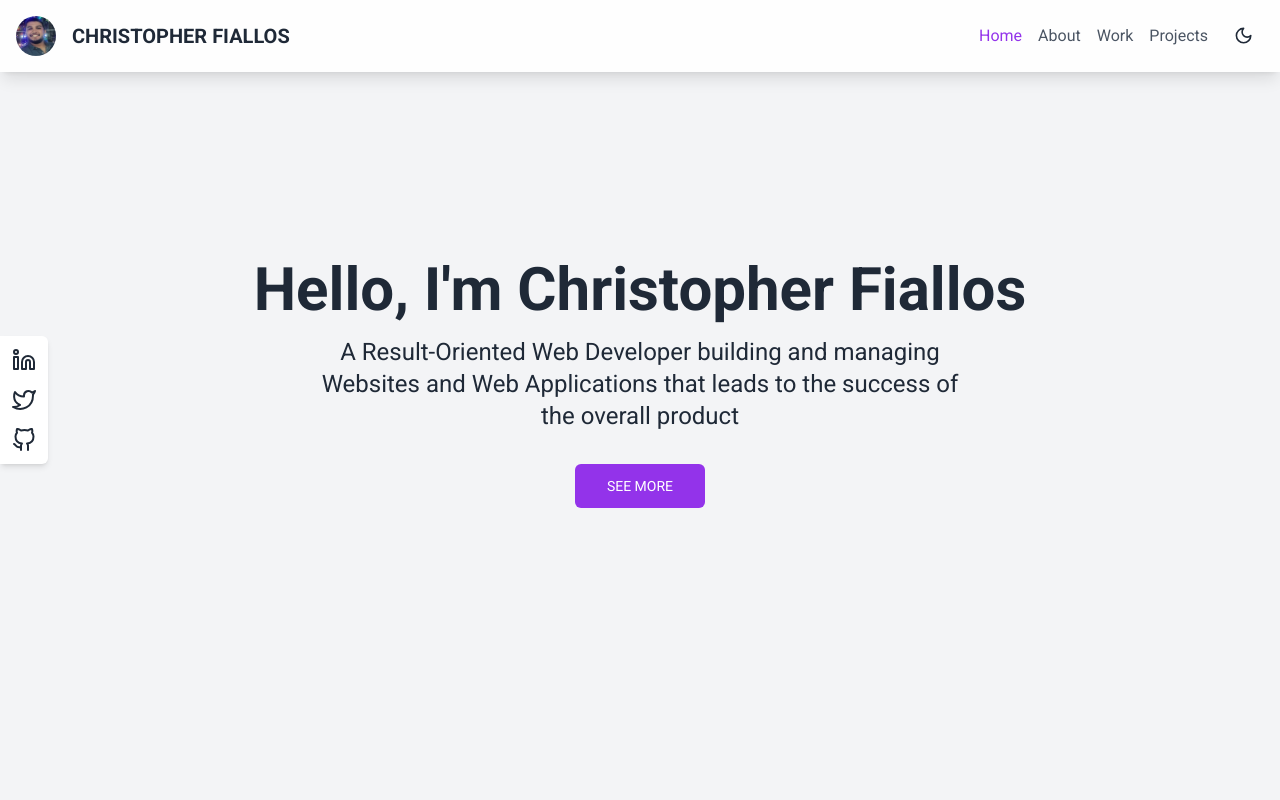
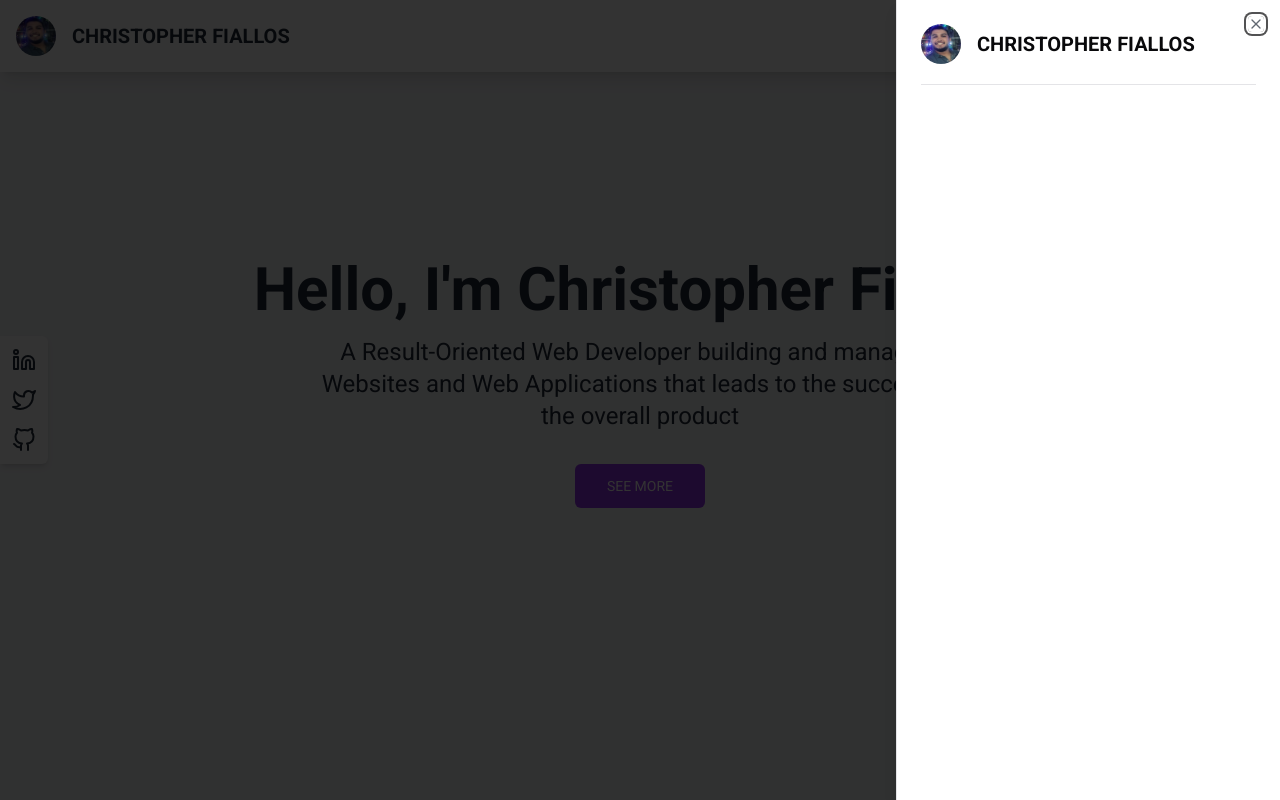
Before and after one commit to Athroscf/portfolio-2.0, a Next.js app: page / in a window 1280 px wide. Both pictures are taken after a click on the button "Home". Shown: the part 72-872 px from the top of the page. Built offline with nearby package versions, Linux system fonts and the light colour scheme.

Commit message:
feat: added separator and sheet components from shadcn-ui. Fixed links in modal.

```diff
--- a/package.json
+++ b/package.json
@@ -13,7 +13,9 @@
     "prepare": "husky"
   },
   "dependencies": {
+    "@radix-ui/react-dialog": "^1.1.2",
     "@radix-ui/react-icons": "^1.3.0",
+    "@radix-ui/react-separator": "^1.1.0",
     "@radix-ui/react-slot": "^1.1.0",
     "class-variance-authority": "^0.7.0",
     "clsx": "^2.1.1",
--- a/src/app/components/Header.tsx
+++ b/src/app/components/Header.tsx
@@ -1,13 +1,13 @@
 "use client";
 
-import Link from "next/link";
 import Image from "next/image";
 import { ThemeToggle } from "../theme-toggle";
-import { Button } from "@/components/ui/button";
 import { MenuIcon, XIcon } from "lucide-react";
 import { useState } from "react";
 import { useActiveSection } from "../context-provider";
 import { useTheme } from "../theme-provider";
+import { Sheet, SheetClose, SheetContent, SheetHeader, SheetTitle, SheetTrigger } from "@/components/ui/sheet";
+import { Separator } from "@/components/ui/separator";
 
 const Header = () => {
   const [isMenuOpen, setIsMenuOpen] = useState<boolean>();
@@ -21,22 +21,17 @@
       <div className="container mx-auto px-4 py-4">
         <nav className="flex items-center justify-between">
           <div className="flex items-center space-x-4">
-            <div className="h-10 w-10" style={{ position: "relative", aspectRatio: "16/9" }}>
-              <Image
-                src="/profile.png"
-                alt="Christopher Fiallos"
-                className="h-10 w-10 rounded-full"
-                fill
-              />
-            </div>
-            <span className="text-xl font-bold">CHRISTOPHER FIALLOS</span>
+            <Profile />
           </div>
           <div className="flex items-center space-x-4">
             <ul className="hidden space-x-4 md:flex">
               {sections.map((section, index) => (
                 <button
                   key={`${index}-{section}`}
-                  onClick={() => scrollTo(section)}
+                  onClick={() => {
+                    setIsMenuOpen(!isMenuOpen);
+                    scrollTo(section);
+                  }}
                   className={`capitalize ${activeSection === section ? "text-purple-600" : theme === "dark" ? "text-gray-300" : "text-gray-600"} transition-colors hover:text-purple-600`}
                 >
                   {section}
@@ -44,35 +39,61 @@
               ))}
             </ul>
             <ThemeToggle />
-            <div className="md:hidden">
-              <Button variant="ghost" size="icon" onClick={() => setIsMenuOpen(!isMenuOpen)}>
+            <Sheet open={isMenuOpen}>
+              <SheetTrigger onClick={() => setIsMenuOpen(!isMenuOpen)} asChild>
                 {isMenuOpen ? <XIcon /> : <MenuIcon />}
-              </Button>
-            </div>
+              </SheetTrigger>
+              <SheetContent
+                aria-describedby="menu"
+                onInteractOutside={() => setIsMenuOpen(!isMenuOpen)}
+              >
+                <SheetHeader className="mb-5">
+                  <SheetTitle>
+                    <div className="flex items-center space-x-4">
+                      <Profile />
+                    </div>
+                  </SheetTitle>
+                </SheetHeader>
+                <Separator />
+                <ul className="mt-4 space-y-2 md:hidden">
+                  {sections.map((section, index) => (
+                    <li key={`${index}-${section}`}>
+                      <button
+                        onClick={() => {
+                          setIsMenuOpen(!isMenuOpen);
+                          scrollTo(section);
+                        }}
+                        className={`capitalize ${activeSection === section ? "text-purple-600" : theme === "dark" ? "text-gray-300" : "text-gray-600"} transition-colors hover:text-purple-600`}
+                      >
+                        {section}
+                      </button>
+                    </li>
+                  ))}
+                </ul>
+              </SheetContent>
+            </Sheet>
           </div>
         </nav>
-        {isMenuOpen && (
-          <ul className="mt-4 space-y-2 md:hidden">
-            <li>
-              <Link href="/" className="block py-2 transition-colors hover:text-primary">
-                Home
-              </Link>
-            </li>
-            <li>
-              <Link href="/experience" className="block py-2 transition-colors hover:text-primary">
-                Experience & Projects
-              </Link>
-            </li>
-            <li>
-              <Link href="/skills" className="block py-2 transition-colors hover:text-primary">
-                Skills
-              </Link>
-            </li>
-          </ul>
-        )}
       </div>
     </header>
   );
 };
 
 export default Header;
+
+const Profile = () => {
+  return (
+    <>
+      <div className="h-10 w-10" style={{ position: "relative", aspectRatio: "16/9" }}>
+        <Image
+          src="/profile.png"
+          alt="Christopher Fiallos"
+          className="h-10 w-10 rounded-full"
+          fill
+          sizes="10px"
+        />
+      </div>
+      <span className="text-xl font-bold">CHRISTOPHER FIALLOS</span>
+    </>
+  );
+};
--- /dev/null
+++ b/src/components/ui/separator.tsx
@@ -0,0 +1,31 @@
+"use client"
+
+import * as React from "react"
+import * as SeparatorPrimitive from "@radix-ui/react-separator"
+
+import { cn } from "@/lib/utils"
+
+const Separator = React.forwardRef<
+  React.ElementRef<typeof SeparatorPrimitive.Root>,
+  React.ComponentPropsWithoutRef<typeof SeparatorPrimitive.Root>
+>(
+  (
+    { className, orientation = "horizontal", decorative = true, ...props },
+    ref
+  ) => (
+    <SeparatorPrimitive.Root
+      ref={ref}
+      decorative={decorative}
+      orientation={orientation}
+      className={cn(
+        "shrink-0 bg-border",
+        orientation === "horizontal" ? "h-[1px] w-full" : "h-full w-[1px]",
+        className
+      )}
+      {...props}
+    />
+  )
+)
+Separator.displayName = SeparatorPrimitive.Root.displayName
+
+export { Separator }
--- /dev/null
+++ b/src/components/ui/sheet.tsx
@@ -0,0 +1,140 @@
+"use client"
+
+import * as React from "react"
+import * as SheetPrimitive from "@radix-ui/react-dialog"
+import { cva, type VariantProps } from "class-variance-authority"
+import { X } from "lucide-react"
+
+import { cn } from "@/lib/utils"
+
+const Sheet = SheetPrimitive.Root
+
+const SheetTrigger = SheetPrimitive.Trigger
+
+const SheetClose = SheetPrimitive.Close
+
+const SheetPortal = SheetPrimitive.Portal
+
+const SheetOverlay = React.forwardRef<
+  React.ElementRef<typeof SheetPrimitive.Overlay>,
+  React.ComponentPropsWithoutRef<typeof SheetPrimitive.Overlay>
+>(({ className, ...props }, ref) => (
+  <SheetPrimitive.Overlay
+    className={cn(
+      "fixed inset-0 z-50 bg-black/80  data-[state=open]:animate-in data-[state=closed]:animate-out data-[state=closed]:fade-out-0 data-[state=open]:fade-in-0",
+      className
+    )}
+    {...props}
+    ref={ref}
+  />
+))
+SheetOverlay.displayName = SheetPrimitive.Overlay.displayName
+
+const sheetVariants = cva(
+  "fixed z-50 gap-4 bg-background p-6 shadow-lg transition ease-in-out data-[state=open]:animate-in data-[state=closed]:animate-out data-[state=closed]:duration-300 data-[state=open]:duration-500",
+  {
+    variants: {
+      side: {
+        top: "inset-x-0 top-0 border-b data-[state=closed]:slide-out-to-top data-[state=open]:slide-in-from-top",
+        bottom:
+          "inset-x-0 bottom-0 border-t data-[state=closed]:slide-out-to-bottom data-[state=open]:slide-in-from-bottom",
+        left: "inset-y-0 left-0 h-full w-3/4 border-r data-[state=closed]:slide-out-to-left data-[state=open]:slide-in-from-left sm:max-w-sm",
+        right:
+          "inset-y-0 right-0 h-full w-3/4  border-l data-[state=closed]:slide-out-to-right data-[state=open]:slide-in-from-right sm:max-w-sm",
+      },
+    },
+    defaultVariants: {
+      side: "right",
+    },
+  }
+)
+
+interface SheetContentProps
+  extends React.ComponentPropsWithoutRef<typeof SheetPrimitive.Content>,
+    VariantProps<typeof sheetVariants> {}
+
+const SheetContent = React.forwardRef<
+  React.ElementRef<typeof SheetPrimitive.Content>,
+  SheetContentProps
+>(({ side = "right", className, children, ...props }, ref) => (
+  <SheetPortal>
+    <SheetOverlay />
+    <SheetPrimitive.Content
+      ref={ref}
+      className={cn(sheetVariants({ side }), className)}
+      {...props}
+    >
+      {children}
+      <SheetPrimitive.Close className="absolute right-4 top-4 rounded-sm opacity-70 ring-offset-background transition-opacity hover:opacity-100 focus:outline-none focus:ring-2 focus:ring-ring focus:ring-offset-2 disabled:pointer-events-none data-[state=open]:bg-secondary">
+        <X className="h-4 w-4" />
+        <span className="sr-only">Close</span>
+      </SheetPrimitive.Close>
+    </SheetPrimitive.Content>
+  </SheetPortal>
+))
+SheetContent.displayName = SheetPrimitive.Content.displayName
+
+const SheetHeader = ({
+  className,
+  ...props
+}: React.HTMLAttributes<HTMLDivElement>) => (
+  <div
+    className={cn(
+      "flex flex-col space-y-2 text-center sm:text-left",
+      className
+    )}
+    {...props}
+  />
+)
+SheetHeader.displayName = "SheetHeader"
+
+const SheetFooter = ({
+  className,
+  ...props
+}: React.HTMLAttributes<HTMLDivElement>) => (
+  <div
+    className={cn(
+      "flex flex-col-reverse sm:flex-row sm:justify-end sm:space-x-2",
+      className
+    )}
+    {...props}
+  />
+)
+SheetFooter.displayName = "SheetFooter"
+
+const SheetTitle = React.forwardRef<
+  React.ElementRef<typeof SheetPrimitive.Title>,
+  React.ComponentPropsWithoutRef<typeof SheetPrimitive.Title>
+>(({ className, ...props }, ref) => (
+  <SheetPrimitive.Title
+    ref={ref}
+    className={cn("text-lg font-semibold text-foreground", className)}
+    {...props}
+  />
+))
+SheetTitle.displayName = SheetPrimitive.Title.displayName
+
+const SheetDescription = React.forwardRef<
+  React.ElementRef<typeof SheetPrimitive.Description>,
+  React.ComponentPropsWithoutRef<typeof SheetPrimitive.Description>
+>(({ className, ...props }, ref) => (
+  <SheetPrimitive.Description
+    ref={ref}
+    className={cn("text-sm text-muted-foreground", className)}
+    {...props}
+  />
+))
+SheetDescription.displayName = SheetPrimitive.Description.displayName
+
+export {
+  Sheet,
+  SheetPortal,
+  SheetOverlay,
+  SheetTrigger,
+  SheetClose,
+  SheetContent,
+  SheetHeader,
+  SheetFooter,
+  SheetTitle,
+  SheetDescription,
+}
```
Also changed, not shown: 1 other file (tests, documents, lock files or other folders).
